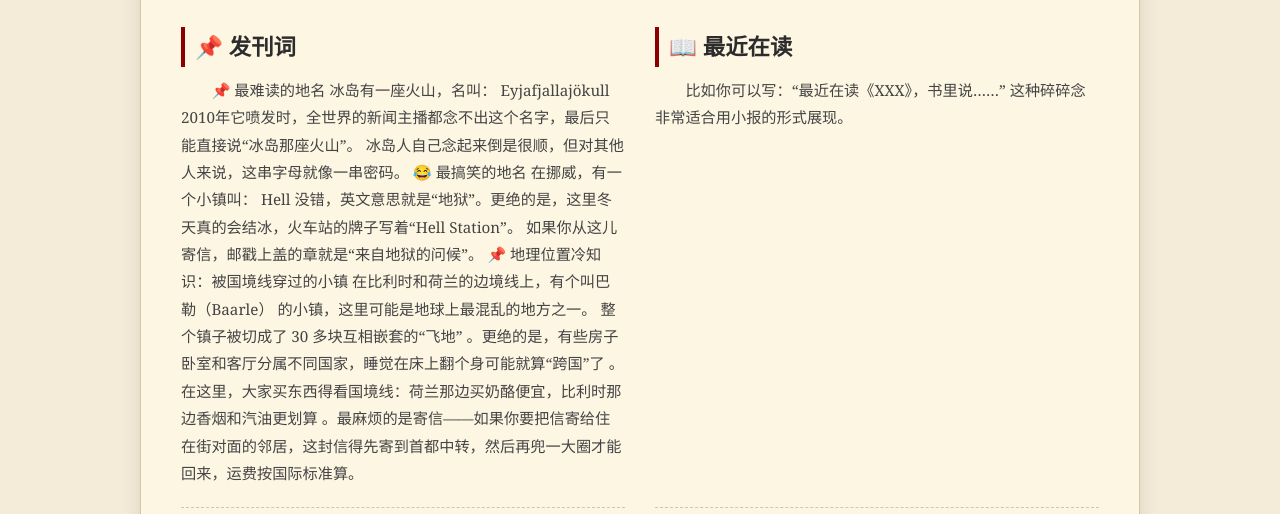
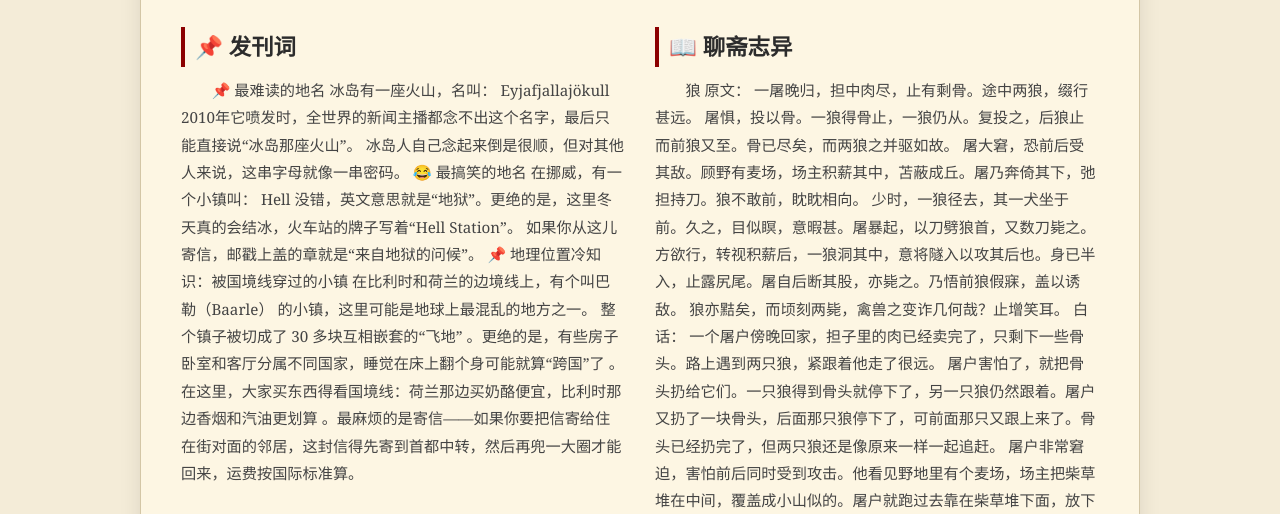
Before and after one commit to dreamflyunder/dreamflyunder.github.io, a plain HTML site: page index.html in a window 1280 px wide. Shown: the part 286-800 px from the top of the page. Drawn offline with Linux system fonts and the light colour scheme.

Commit message:
Update index.html

```diff
--- a/index.html
+++ b/index.html
@@ -113,8 +113,23 @@
             </div>
 
             <div class="article">
-                <h2>📖 最近在读</h2>
-                <p>比如你可以写：“最近在读《XXX》，书里说……” 这种碎碎念非常适合用小报的形式展现。</p>
+                <h2>📖 聊斋志异</h2>
+                <p>狼
+                    原文：
+                    一屠晚归，担中肉尽，止有剩骨。途中两狼，缀行甚远。
+                    屠惧，投以骨。一狼得骨止，一狼仍从。复投之，后狼止而前狼又至。骨已尽矣，而两狼之并驱如故。
+                    屠大窘，恐前后受其敌。顾野有麦场，场主积薪其中，苫蔽成丘。屠乃奔倚其下，弛担持刀。狼不敢前，眈眈相向。
+                    少时，一狼径去，其一犬坐于前。久之，目似瞑，意暇甚。屠暴起，以刀劈狼首，又数刀毙之。方欲行，转视积薪后，一狼洞其中，意将隧入以攻其后也。身已半入，止露尻尾。屠自后断其股，亦毙之。乃悟前狼假寐，盖以诱敌。
+                    狼亦黠矣，而顷刻两毙，禽兽之变诈几何哉？止增笑耳。
+
+                    白话：
+                    一个屠户傍晚回家，担子里的肉已经卖完了，只剩下一些骨头。路上遇到两只狼，紧跟着他走了很远。
+                    屠户害怕了，就把骨头扔给它们。一只狼得到骨头就停下了，另一只狼仍然跟着。屠户又扔了一块骨头，后面那只狼停下了，可前面那只又跟上来了。骨头已经扔完了，但两只狼还是像原来一样一起追赶。
+                    屠户非常窘迫，害怕前后同时受到攻击。他看见野地里有个麦场，场主把柴草堆在中间，覆盖成小山似的。屠户就跑过去靠在柴草堆下面，放下担子拿起刀。狼不敢上前，瞪眼朝着他。
+                    过了一会儿，一只狼径直走开了，另一只像狗一样坐在前面。时间长了，那只狼的眼睛好像闭上了，神情很悠闲。屠户突然跳起来，用刀劈狼的脑袋，又连砍几刀把它砍死了。刚要走，转身看柴草堆后面，另一只狼正在里面打洞，想钻过去从背后攻击他。狼的身子已经钻进一半，只露出屁股和尾巴。屠户从后面砍断了它的大腿，也把它砍死了。这才明白前面那只狼假装睡觉，原来是用来诱惑敌人的。
+                    狼也太狡猾了，可是一会儿两只狼都被杀死了，禽兽的欺骗手段能有多少呢？只是增加笑料罢了。
+
+                    </p>
             </div>
 
             <div class="article">
@@ -129,7 +144,7 @@
         </div>
 
         <div class="footer">
-            梦飞之下 · 个人小报 | 每月更新 | Dreams fly under.
+            杂报 | 乱更新 | Dreamflyunder.
         </div>
     </div>
 
```
